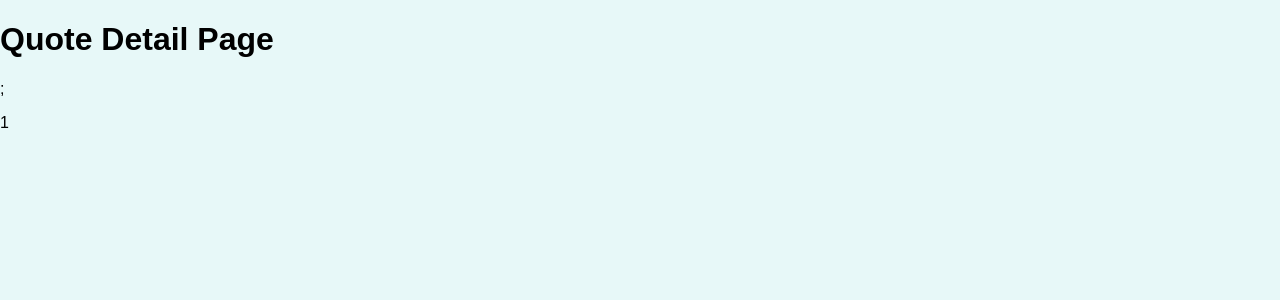
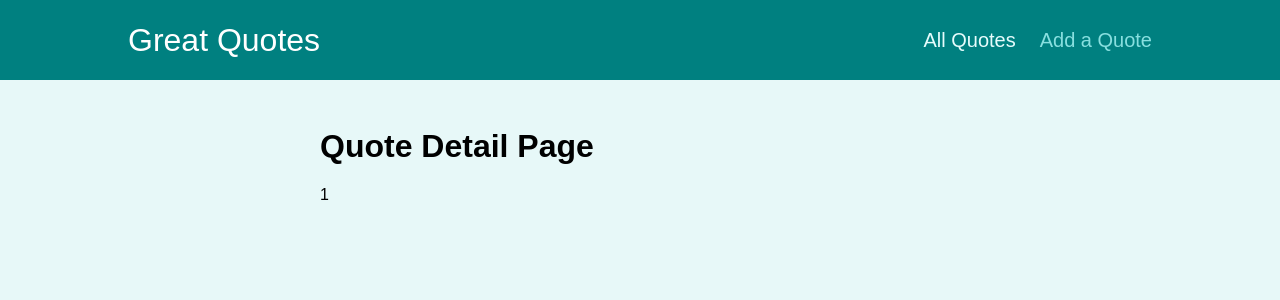
Before and after one commit to ophiryael/react-router-v5-to-v6, a React (Create React App) app in the folder phase-2/: page /quotes/1 in a window 1280 px wide. Shown: the top 300 px of the page. Built offline with nearby package versions, Linux system fonts and the light colour scheme.

Commit message:
Add nav wrapper

```diff
--- a/phase-2/src/App.js
+++ b/phase-2/src/App.js
@@ -1,10 +1,12 @@
 import { Route, Switch, Redirect } from "react-router-dom";
+import Layout from "./components/layout/Layout";
 import AllQuotes from "./pages/AllQuotes";
 import NewQuote from "./pages/NewQuote";
 import QuoteDetail from "./pages/QuoteDetail";
 
 function App() {
   return (
+    <Layout>
       <Switch>
         <Route path="/" exact>
           <Redirect to="/quotes" />
@@ -19,6 +21,7 @@
           <NewQuote />
         </Route>
       </Switch>
+    </Layout>
   );
 }
 
--- /dev/null
+++ b/phase-2/src/components/layout/Layout.js
@@ -0,0 +1,13 @@
+import classes from "./Layout.module.css";
+import MainNavigation from "./MainNavigation";
+
+const Layout = ({ children }) => {
+  return (
+    <>
+      <MainNavigation />
+      <main className={classes.main}>{children}</main>
+    </>
+  );
+};
+
+export default Layout;
--- /dev/null
+++ b/phase-2/src/components/layout/MainNavigation.js
@@ -0,0 +1,26 @@
+import { NavLink } from "react-router-dom";
+import classes from "./MainNavigation.module.css";
+
+const MainNavigation = () => {
+  return (
+    <header className={classes.header}>
+      <div className={classes.logo}>Great Quotes</div>
+      <nav className={classes.nav}>
+        <ul>
+          <li>
+            <NavLink to="/quotes" activeClassName={classes.active}>
+              All Quotes
+            </NavLink>
+          </li>
+          <li>
+            <NavLink to="/new-quote" activeClassName={classes.active}>
+              Add a Quote
+            </NavLink>
+          </li>
+        </ul>
+      </nav>
+    </header>
+  );
+};
+
+export default MainNavigation;
--- a/phase-2/src/pages/QuoteDetail.js
+++ b/phase-2/src/pages/QuoteDetail.js
@@ -5,7 +5,8 @@
   const { quoteId } = useParams();
   return (
     <>
-      <h1>Quote Detail Page</h1>;<p>{quoteId}</p>
+      <h1>Quote Detail Page</h1>
+      <p>{quoteId}</p>
       <Route path={`/quotes/:quoteId/comments`}>
         <Comments />
       </Route>
```
Lines whose indentation alone changed are shown as unchanged.
